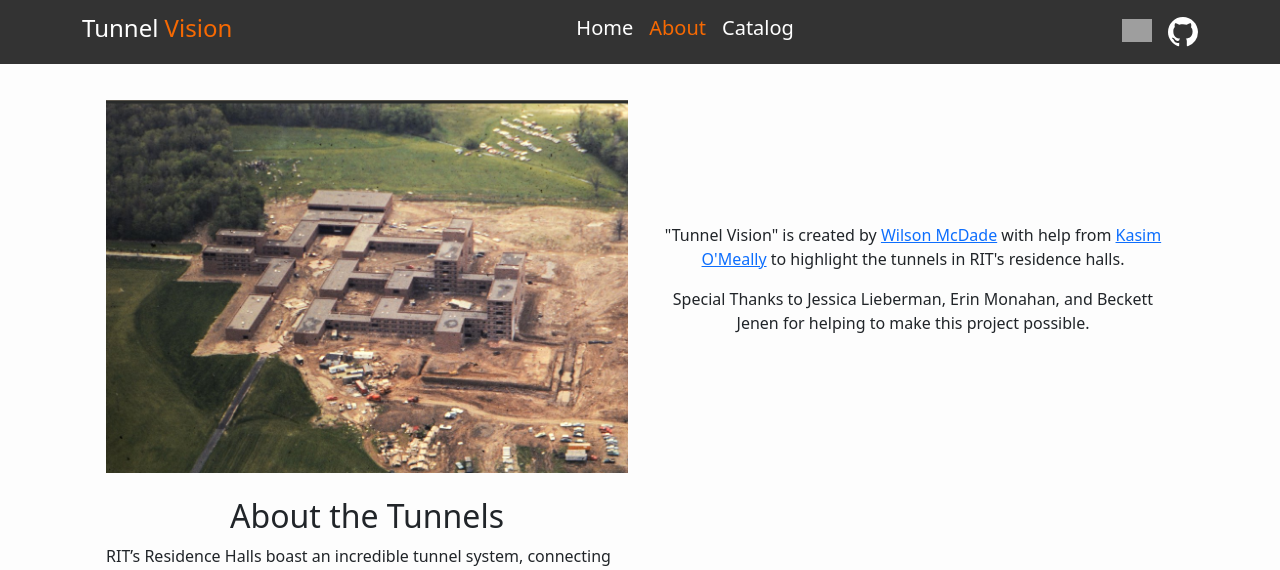
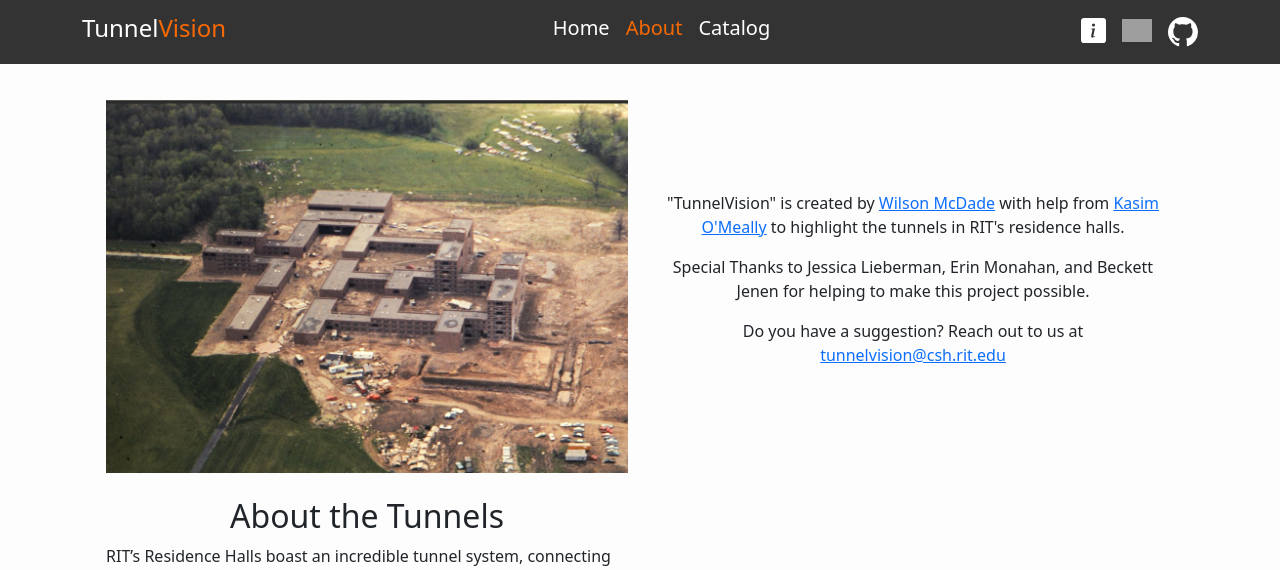
Before and after one commit to wilsonmcdade/tunnelvision, a Flask app: page /about in a window 1280 px wide. Shown: the top 570 px of the page. Run offline with Flask 3, Linux system fonts and the light colour scheme; parts of the project's set-up code (start-up, migrations or seed data) failed here and were passed over; some libraries are stand-ins or nearby versions; grey boxes are pictures that could not be loaded.

Commit message:
Added some references to the TV email and changed TV branding to 'Tunnelvision' instead of 'Tunnel Vision'.

```diff
--- a/templates/about.html
+++ b/templates/about.html
@@ -1,6 +1,6 @@
 {% extends "header.html" %}
 {% block title %}
-About - Tunnel Vision
+About - TunnelVision
 {% endblock %}
 {% block dynamic_content %}
 
@@ -14,8 +14,9 @@ About - Tunnel Vision
                     <img class="img-fluid" alt="Construction photos of the RIT residence halls, circa 1966. Some tunnels are exposed as they are being built." src="{{ url_for('static', filename='images/aerial_construction.png') }}">
                 </div>
                 <div class="col-md-6 align-left">
-                    <p>"Tunnel Vision" is created by <a href="https://wmcda.de">Wilson McDade</a> with help from <a href="https://www.linkedin.com/in/kasimomeally/">Kasim O'Meally</a> to highlight the tunnels in RIT's residence halls.</p>
+                    <p>"TunnelVision" is created by <a href="https://wmcda.de">Wilson McDade</a> with help from <a href="https://www.linkedin.com/in/kasimomeally/">Kasim O'Meally</a> to highlight the tunnels in RIT's residence halls.</p>
                     <p>Special Thanks to Jessica Lieberman, Erin Monahan, and Beckett Jenen for helping to make this project possible.</p>
+                    <p>Do you have a suggestion? Reach out to us at <a href="mailto:tunnelvision@csh.rit.edu">tunnelvision@csh.rit.edu</a></p>
                 </div>
                 <div class="col-md-6 pt-4">
                     <h2>About the Tunnels</h2>
--- a/templates/catalog.html
+++ b/templates/catalog.html
@@ -1,6 +1,6 @@
 {% extends "header.html" %}
 {% block title %}
-Catalog - Tunnel Vision
+Catalog - TunnelVision
 {% endblock %}
 {% block dynamic_content %}
 
--- a/templates/header.html
+++ b/templates/header.html
@@ -21,10 +21,10 @@
 <!DOCTYPE html>
 <html>
     <head>
-        <title>{% block title %}Tunnel Vision{% endblock %}</title>
+        <title>{% block title %}TunnelVision{% endblock %}</title>
         <link href="https://cdn.jsdelivr.net/npm/bootstrap@5.3.2/dist/css/bootstrap.min.css" rel="stylesheet">
         <link rel="shortcut icon" href="{{ url_for('static', filename='images/favicon.png') }}">
-        <meta property="og:title" content="Tunnel Vision" />
+        <meta property="og:title" content="TunnelVision" />
         <meta property="og:description" content="Tunnelvision is an exhibition of RIT's residence hall murals." />
         <style>
             body {
@@ -93,7 +93,7 @@
         <nav class="navbar navbar-expand-sm navbar-dark fixed-top">
             <div class="container">
                 <a class="navbar-brand" href="/">
-                    Tunnel <span style="color: rgb(247, 105, 2);">Vision</span>
+                    Tunnel<span style="color: rgb(247, 105, 2);">Vision</span>
                 </a>
                 <button class="navbar-toggler" type="button" data-bs-toggle="collapse" data-bs-target="#navbarNav" aria-controls="navbarNav" aria-expanded="false" aria-label="Toggle navigation">
                     <span class="navbar-toggler-icon"></span>
@@ -113,6 +113,11 @@
                     </ul>
                 </div>
                 <div class="d-flex gap-3">
+                    <a data-bs-toggle="tooltip" data-bs-placement="center" data-bs-html="true" title="Have a submission or suggestion? Reach out to us! tunnelvision@csh.rit.edu">
+                        <svg xmlns="http://www.w3.org/2000/svg" width="25" height="25" fill="white" class="bi bi-question-circle-fill" viewBox="0 0 16 16">
+                            <path d="M0 2a2 2 0 0 1 2-2h12a2 2 0 0 1 2 2v12a2 2 0 0 1-2 2H2a2 2 0 0 1-2-2zm8.93 4.588-2.29.287-.082.38.45.083c.294.07.352.176.288.469l-.738 3.468c-.194.897.105 1.319.808 1.319.545 0 1.178-.252 1.465-.598l.088-.416c-.2.176-.492.246-.686.246-.275 0-.375-.193-.304-.533zM8 5.5a1 1 0 1 0 0-2 1 1 0 0 0 0 2"/>
+                        </svg>                        </svg>
+                    </a>
                     <a class="nav-link" href="https://csh.rit.edu/" target="_blank">
                         <img src="https://assets.csh.rit.edu/pubsite/csh_logo_square.svg"  style="width: 30px;">
                     </a>
--- a/templates/mural.html
+++ b/templates/mural.html
@@ -1,6 +1,6 @@
 {% extends "header.html" %}
 {% block title %}
-{{ muralDetails["title"] }} - Tunnel Vision
+{{ muralDetails["title"] }} - TunnelVision
 {% endblock %}
 {% block dynamic_content %}
 
```
